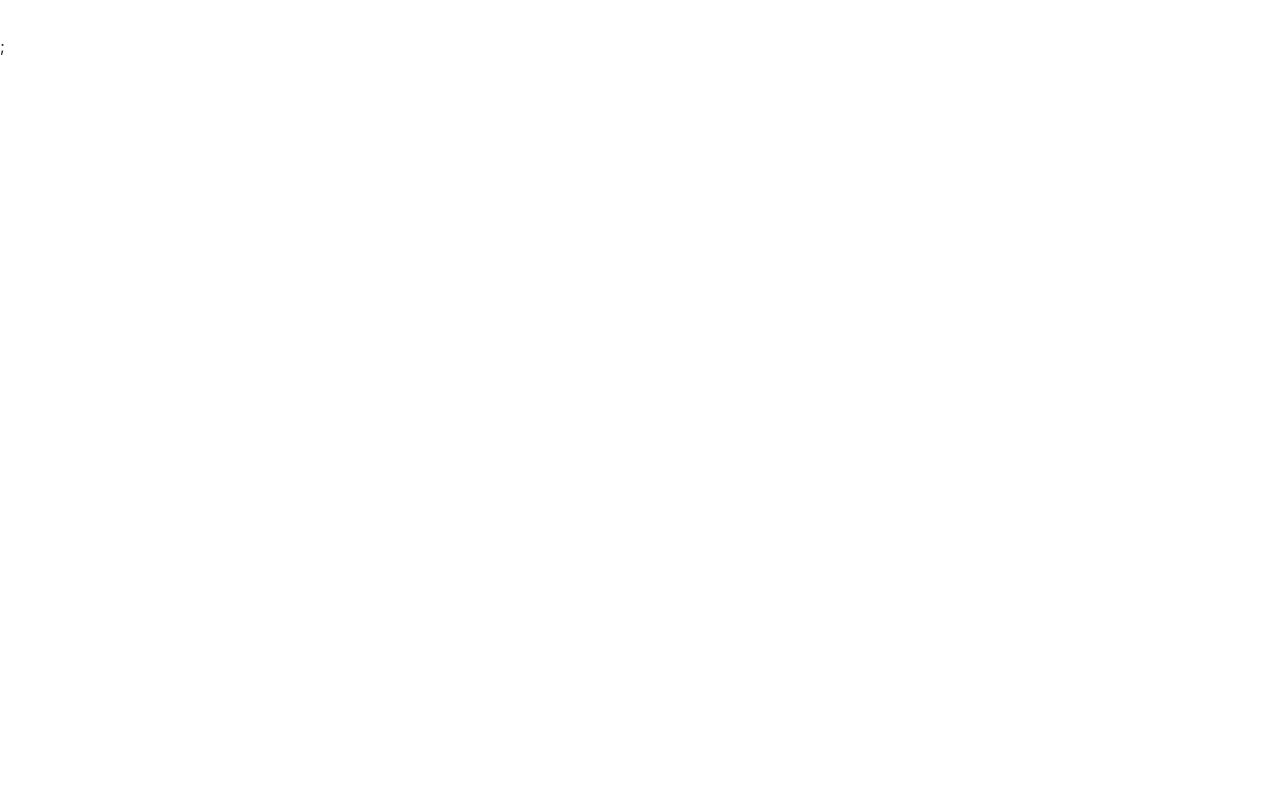
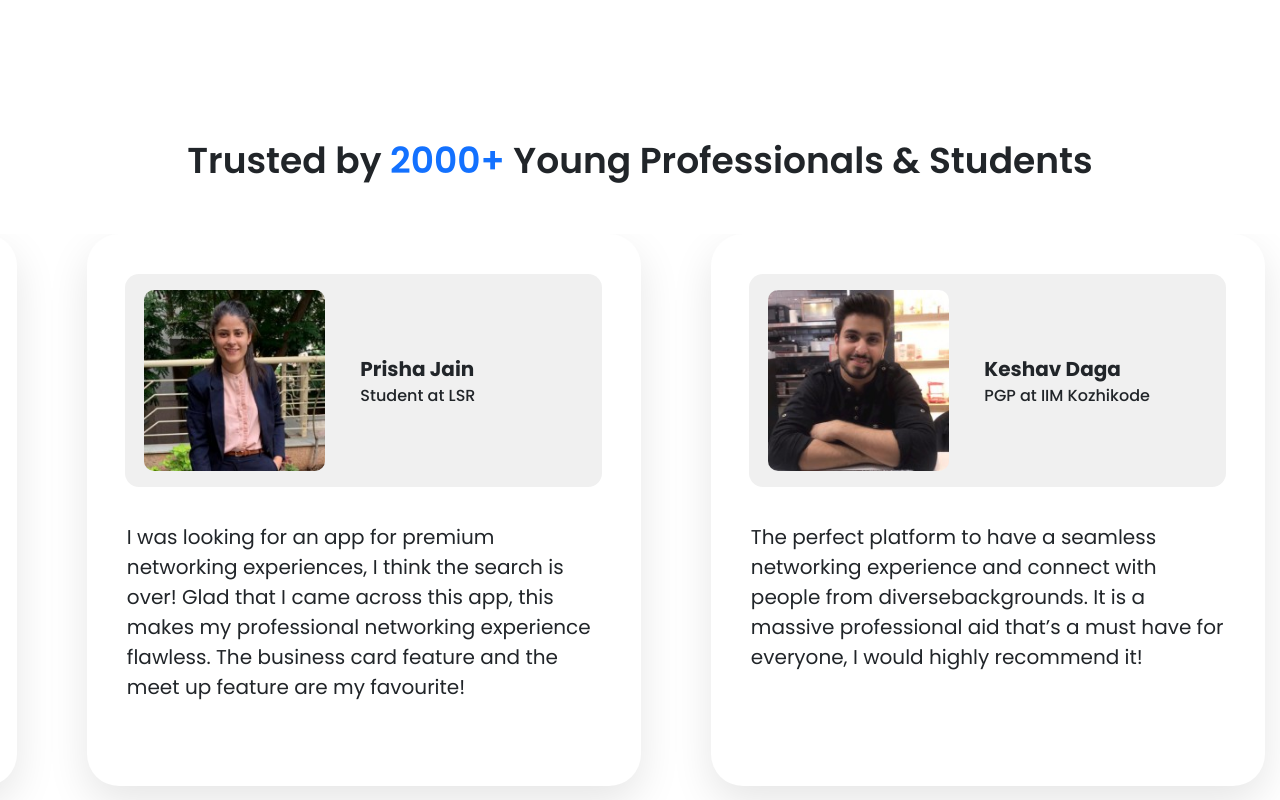
Before and after one commit to rish6696/next-metvy, a Next.js app: page / in a window 1280 px wide. Shown: the part 3100-3900 px from the top of the page. Before the commit the page ends 3158 px from the top, so only its background shows below. Built offline with nearby package versions, Linux system fonts and the light colour scheme.

Commit message:
updated belows components

```diff
--- /dev/null
+++ b/src/components/TestimonialsV2/testimonialV2.tsx
@@ -0,0 +1,55 @@
+import React from 'react';
+import FLexLayout from '../FlexLayout';
+import Style from './testimonialv2.module.css';
+import { Image } from 'react-bootstrap';
+
+interface Props {
+    avatarImage: string;
+    designation: string;
+    testimonialText: string;
+    avatarName: string;
+}
+
+const _testimonialCard = (props: Props) => {
+    const { avatarImage, designation, testimonialText, avatarName } = props;
+    return (
+        <FLexLayout
+            className={Style['outer-testimonial']}
+            rowORColumn="column"
+            alignItem="center"
+        >
+            {/* inner-testimonial */}
+            <FLexLayout
+                className={Style['inner-testimonial']}
+                rowORColumn="row"
+                alignItem="center"
+            >
+                <img
+                    className={Style['testimonial-inner-image']}
+                    src={avatarImage}
+                    style={{borderRadius:'10px'}}
+                />
+                <FLexLayout
+                    style={{ height: '100%', width: '100%' }}
+                    rowORColumn="column"
+                    justifyContent="center"
+                >
+                    <div className={Style['testimonial-user-name']}>
+                        {avatarName}
+                    </div>
+                    <div className={Style['testimonial-user-designation']}>
+                        {' '}
+                        {designation}
+                    </div>
+                </FLexLayout>
+            </FLexLayout>
+
+            {/* testiomonial-text */}
+            <div className={Style['testimonial-text']}>
+                {testimonialText}
+            </div>
+        </FLexLayout>
+    );
+};
+
+export default _testimonialCard;
--- /dev/null
+++ b/src/components/TestimonialsV2/testimonialv2.module.css
@@ -0,0 +1,138 @@
+/* less than 400  */
+@media only screen and (max-width: 400px) {
+    .outer-testimonial {
+        background: #ffffff;
+        box-shadow: 0px 16px 41px rgba(0, 0, 0, 0.1);
+        border-radius: 30px;
+        height: 350px;
+        width: 356px;
+        padding: 26px;
+        margin-right: 20px;
+        margin-left: 20px;
+    }
+
+    .inner-testimonial {
+        width: 304px;
+        height: 135px;
+
+        background: #f0f0f0;
+        border-radius: 16px;
+        padding: 10px;
+    }
+    .testimonial-inner-image {
+        height: 113px;
+        width: 112px;
+    }
+    .testimonial-user-name {
+        font-family: 'poppinsBold';
+        font-size: 12px;
+        margin-left: 29px;
+    }
+
+    .testimonial-user-designation {
+        font-family: 'poppinsMedium';
+        font-size: 12px;
+        margin-left: 29px;
+    }
+
+    .testimonial-text {
+        font-family: 'poppinsRegular';
+        font-size: 13px;
+        line-height: 19px;
+        margin-top: 14px;
+    }
+}
+
+/* 400-600  */
+@media only screen and (min-width: 400px) {
+
+
+    .outer-testimonial {
+        background: #ffffff;
+        box-shadow: 0px 16px 41px rgba(0, 0, 0, 0.1);
+        border-radius: 30px;
+        height: 350px;
+        width: 356px;
+        padding: 26px;
+        margin-right: 25px;
+        margin-left: 25px;
+    }
+
+    .inner-testimonial {
+        width: 304px;
+        height: 135px;
+
+        background: #f0f0f0;
+        border-radius: 16px;
+        padding: 10px;
+    }
+    .testimonial-inner-image {
+        height: 113px;
+        width: 112px;
+    }
+    .testimonial-user-name {
+        font-family: 'poppinsBold';
+        font-size: 12px;
+        margin-left: 29px;
+    }
+
+    .testimonial-user-designation {
+        font-family: 'poppinsMedium';
+        font-size: 12px;
+        margin-left: 29px;
+    }
+
+    .testimonial-text {
+        font-family: 'poppinsRegular';
+        font-size: 13px;
+        line-height: 19px;
+        margin-top: 14px;
+    }
+
+
+}
+
+@media only screen and (min-width: 1260px) {
+
+    .outer-testimonial {
+        background: #ffffff;
+        box-shadow: 0px 16px 41px rgba(0, 0, 0, 0.1);
+        border-radius: 32px;
+        height: 552px;
+        width: 554px;
+        padding: 40px;
+        margin-right: 35px;
+        margin-left: 35px;
+    }
+
+    .inner-testimonial {
+        width: 477px;
+        height: 213px;
+
+        background: #f0f0f0;
+        border-radius: 14px;
+        padding: 19px;
+    }
+    .testimonial-inner-image {
+        height: 181px;
+        width: 181px;
+    }
+    .testimonial-user-name {
+        font-family: 'poppinsBold';
+        font-size: 20px;
+        margin-left: 35px;
+    }
+
+    .testimonial-user-designation {
+        font-family: 'poppinsMedium';
+        font-size: 16px;
+        margin-left: 35px;
+    }
+
+    .testimonial-text {
+        font-family: 'poppinsRegular';
+        font-size: 20px;
+        line-height: 30px;
+        margin-top: 35px;
+    }
+}
--- a/src/screens/LandingV2/LandingV2.module.css
+++ b/src/screens/LandingV2/LandingV2.module.css
@@ -168,6 +168,13 @@
         -webkit-text-fill-color: transparent;
         margin-top: 50px;
     }
+
+    .trusted-testimonial-headline {
+        font-family: 'poppinsSemiBold';
+        font-size: 20px;
+        margin-top: 100px;
+        text-align: center;
+    }
 }
 
 /* 400-600  */
@@ -333,6 +340,12 @@
         -webkit-background-clip: text;
         -webkit-text-fill-color: transparent;
         margin-top: 50px;
+    }
+    .trusted-testimonial-headline {
+        font-family: 'poppinsSemiBold';
+        font-size: 20px;
+        margin-top: 100px;
+        text-align: center;
     }
 }
 
@@ -743,6 +756,13 @@
         -webkit-background-clip: text;
         -webkit-text-fill-color: transparent;
     }
+
+    .trusted-testimonial-headline {
+        font-family: 'poppinsSemiBold';
+        font-size: 36px;
+        margin-top: 100px;
+        text-align: center;
+    }
 }
 
 .mentors-from-title {
@@ -840,3 +860,79 @@
     background: #1371ff;
     border-radius: 16px;
 }
+
+.scroll-left {
+    height: 50px;
+    overflow: hidden;
+    position: relative;
+    color: white;
+}
+.scroll-left .effect {
+    position: absolute;
+    width: 100%;
+    height: 100%;
+    margin: 0;
+    line-height: 50px;
+    text-align: center;
+    /* Starting position */
+    -moz-transform: translateX(100%);
+    -webkit-transform: translateX(100%);
+    transform: translateX(100%);
+    /* Apply animation to this element */
+    -moz-animation: scroll-left 10s linear infinite;
+    -webkit-animation: scroll-left 10s linear infinite;
+    animation: scroll-left 20s linear infinite;
+}
+
+.scroll-left p:hover {
+    animation-play-state: paused;
+}
+
+/* Move it (define the animation) */
+/* @-moz-keyframes scroll-left {
+    0% {
+        -moz-transform: translateX(100%);
+    }
+    100% {
+        -moz-transform: translateX(-100%);
+    }
+}
+@-webkit-keyframes scroll-left {
+    0% {
+        -webkit-transform: translateX(100%);
+    }
+    100% {
+        -webkit-transform: translateX(-100%);
+    }
+} */
+@keyframes scroll-left {
+    0% {
+        -moz-transform: translateX(100%); /* Browser bug fix */
+        -webkit-transform: translateX(100%); /* Browser bug fix */
+        transform: translateX(100%);
+    }
+    100% {
+        -moz-transform: translateX(-100%); /* Browser bug fix */
+        -webkit-transform: translateX(-100%); /* Browser bug fix */
+        transform: translateX(-100%);
+    }
+}
+
+.effect {
+    position: relative;
+    animation-name: example;
+    animation-duration: 150s;
+    animation-iteration-count: infinite;
+    animation-timing-function: linear;
+}
+
+@keyframes example {
+    0% {
+        left: 4000px;
+        top: 0px;
+    }
+    100% {
+        left: -1500px;
+        top: 0px;
+    }
+}
--- a/src/screens/LandingV2/LandingV2.tsx
+++ b/src/screens/LandingV2/LandingV2.tsx
@@ -4,15 +4,20 @@ import BackgroundBlur from '../../components/BackgroundEffectBlur/BackgroundEffe
 import FLexLayout from '../../components/FlexLayout';
 import { Image, Row, Container, Col } from 'react-bootstrap';
 import { setWidth } from '../../redux/Actions/Screenconfig';
-import { useEffect } from 'react';
+import { useEffect, useState } from 'react';
 import { connect } from 'react-redux';
-import Carousel from '../Carousel/Carousel';
+import TestimonialCard from '../../components/TestimonialsV2/testimonialV2';
+import { appTestimonialsData } from '../../constants';
+import Footer from '../../components/Footer/Footer';
+
 
 const _Landing = ({ setWidth, width }) => {
     useEffect(() => {
         setWidth(window.innerWidth);
         window.addEventListener('resize', () => setWidth(window.innerWidth));
     }, []);
+
+    const [animationState, setAnimationState] = useState('running');
 
     const masterClasses = [
         {
@@ -1145,11 +1150,14 @@ const _Landing = ({ setWidth, width }) => {
                     </FLexLayout>
                 )}
 
-                {/* master-class-desktop */}
+                {/* master-class-both desktop-and-mobile */}
                 {
                     <FLexLayout rowORColumn="column">
                         <FLexLayout
-                            style={{ position: 'relative', bottom: width > '1260' ? '120px' :'0px' }}
+                            style={{
+                                position: 'relative',
+                                bottom: width > '1260' ? '120px' : '0px'
+                            }}
                             className={Style['master-class-heading']}
                             rowORColumn="column"
                             justifyContent="center"
@@ -1157,7 +1165,13 @@ const _Landing = ({ setWidth, width }) => {
                         >
                             <div>{'Upcoming Metvy Learn Masterclasses'}</div>
                         </FLexLayout>
-                        <FLexLayout style={{position:'relative',bottom: width > '1260' ? '100px' :'0px'}} rowORColumn="row">
+                        <FLexLayout
+                            style={{
+                                position: 'relative',
+                                bottom: width > '1260' ? '100px' : '0px'
+                            }}
+                            rowORColumn="row"
+                        >
                             <Container>
                                 <Row>
                                     {masterClasses.map((masterClass) => {
@@ -1285,9 +1299,68 @@ const _Landing = ({ setWidth, width }) => {
                                 </Row>
                             </Container>
                         </FLexLayout>
-                        ;
                     </FLexLayout>
                 }
+
+                {/* Trusted-text-testimonial-headline */}
+                <FLexLayout
+                    justifyContent="center"
+                    alignItem="center"
+                    className={Style['trusted-testimonial-headline']}
+                    rowORColumn="row"
+                    style={{ width: '100%' }}
+                >
+                    <FLexLayout
+                        rowORColumn="column"
+                        justifyContent="center"
+                        alignItem="center"
+                    >
+                        <p>
+                            {' '}
+                            Trusted by{' '}
+                            <span style={{ color: '#1371FF' }}>
+                                {' '}
+                                2000+{' '}
+                            </span>{' '}
+                            Young Professionals & Students{' '}
+                        </p>
+                    </FLexLayout>
+                </FLexLayout>
+
+                {/* Testimonials-Container-HorizontalScrool */}
+
+                <FLexLayout
+                    style={{ overflow: 'hidden', marginTop: '30px' }}
+                    rowORColumn="row"
+                    justifyContent="end"
+                >
+                    <FLexLayout
+                        onMouseEnter={() => {
+                            setAnimationState('paused');
+                        }}
+                        onMouseLeave={() => {
+                            setAnimationState('running');
+                        }}
+                        className={Style['effect']}
+                        style={{
+                            width: '10000%',
+                            animationPlayState: animationState,
+                            marginBottom :'100px'
+                        }}
+                        rowORColumn="row"
+                    >
+                       {appTestimonialsData.map(testimonial=>( <TestimonialCard
+                            testimonialText={testimonial.text}
+                            avatarImage={testimonial.imageName}
+                            designation={testimonial.title}
+                            avatarName={testimonial.fullName}
+                        />))}
+
+                    </FLexLayout>
+                </FLexLayout>
+
+                <Footer/>
+
             </FLexLayout>
         </div>
     );
```
